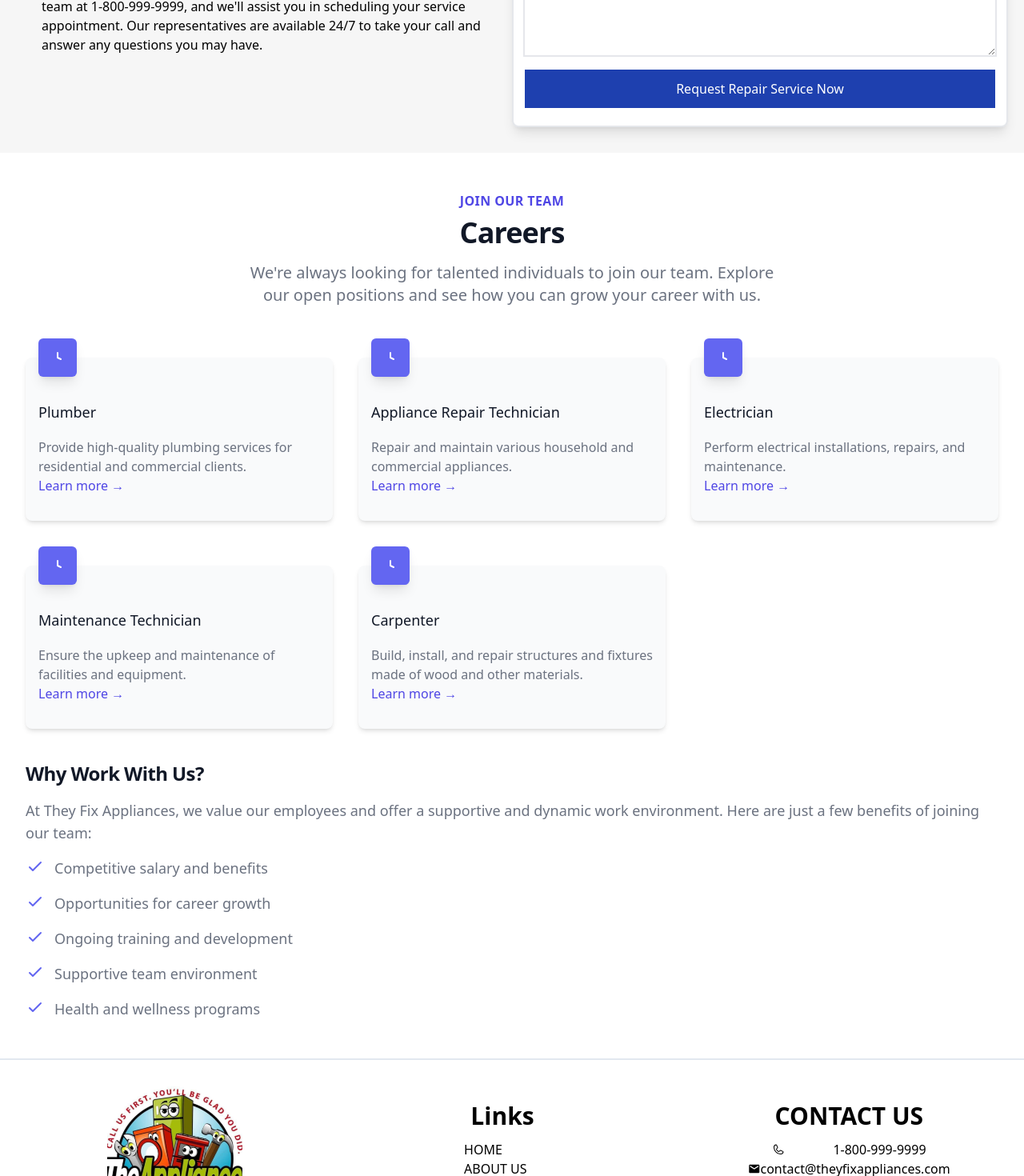
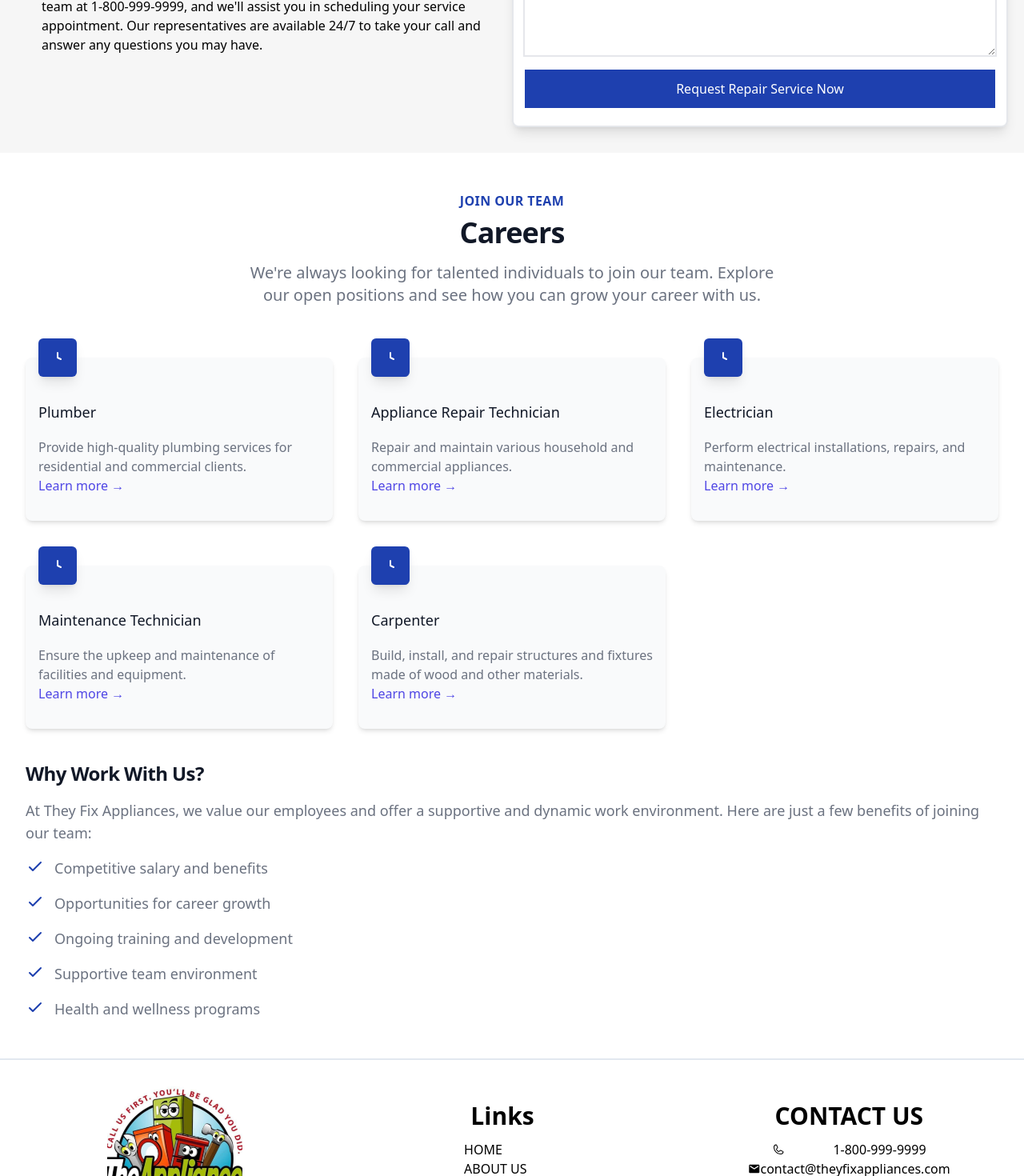
Before and after one commit to BronzeMik/theyfixappliances, a React (Vite) app: page / in a window 1280 px wide. Shown: the part 5879-7349 px from the top of the page at 80% size. Built offline with nearby package versions, Linux system fonts and the light colour scheme.

Commit message:
Update careers color

```diff
--- a/src/App.css
+++ b/src/App.css
@@ -6,7 +6,9 @@
 body {
   overflow-x: hidden;
   background-color: rgb(246, 246, 246);
+
 }
+
 
 .logo {
   will-change: filter;
--- a/src/components/Careers.jsx
+++ b/src/components/Careers.jsx
@@ -5,7 +5,7 @@ const Careers = () => {
     <section className="bg-white py-12" id='career'>
       <div className="max-w-7xl mx-auto px-4 sm:px-6 lg:px-8">
         <div className="text-center">
-          <h2 className="text-base text-indigo-600 font-semibold tracking-wide uppercase">Join Our Team</h2>
+          <h2 className="text-base text-blue-800 font-semibold tracking-wide uppercase">Join Our Team</h2>
           <p className="mt-2 text-3xl leading-8 font-extrabold tracking-tight text-gray-900 sm:text-4xl">
             Careers
           </p>
@@ -19,7 +19,7 @@ const Careers = () => {
               <div className="flow-root bg-gray-50 rounded-lg px-4 pb-8 shadow-md">
                 <div className="-mt-6">
                   <div>
-                    <span className="inline-flex items-center justify-center p-3 bg-indigo-500 rounded-md shadow-lg">
+                    <span className="inline-flex items-center justify-center p-3 bg-blue-800 rounded-md shadow-lg">
                       <svg className="h-6 w-6 text-white" fill="none" stroke="currentColor" viewBox="0 0 24 24" xmlns="http://www.w3.org/2000/svg">
                         <path strokeLinecap="round" strokeLinejoin="round" strokeWidth={2} d="M12 6v6l4 2" />
                       </svg>
@@ -45,7 +45,7 @@ const Careers = () => {
           <ul className="mt-4 space-y-4 text-lg text-gray-500">
             {benefits.map((benefit, index) => (
               <li key={index} className="flex">
-                <svg className="flex-shrink-0 h-6 w-6 text-indigo-500" fill="none" stroke="currentColor" viewBox="0 0 24 24" xmlns="http://www.w3.org/2000/svg">
+                <svg className="flex-shrink-0 h-6 w-6 text-blue-800" fill="none" stroke="currentColor" viewBox="0 0 24 24" xmlns="http://www.w3.org/2000/svg">
                   <path strokeLinecap="round" strokeLinejoin="round" strokeWidth={2} d="M5 13l4 4L19 7" />
                 </svg>
                 <span className="ml-3">{benefit}</span>
```
